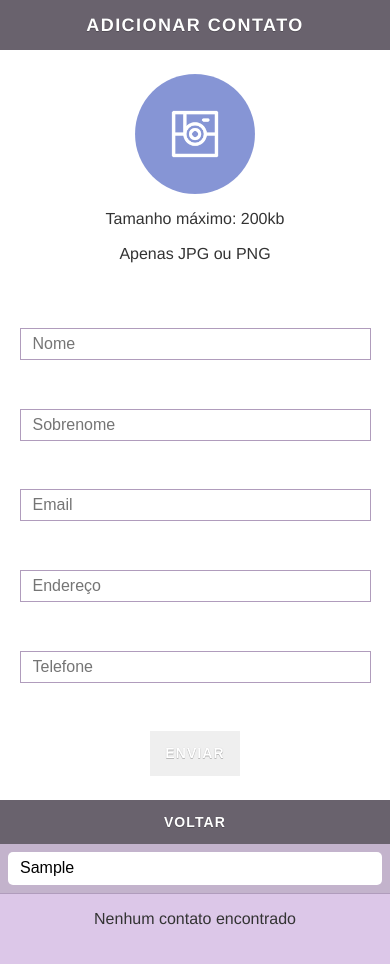
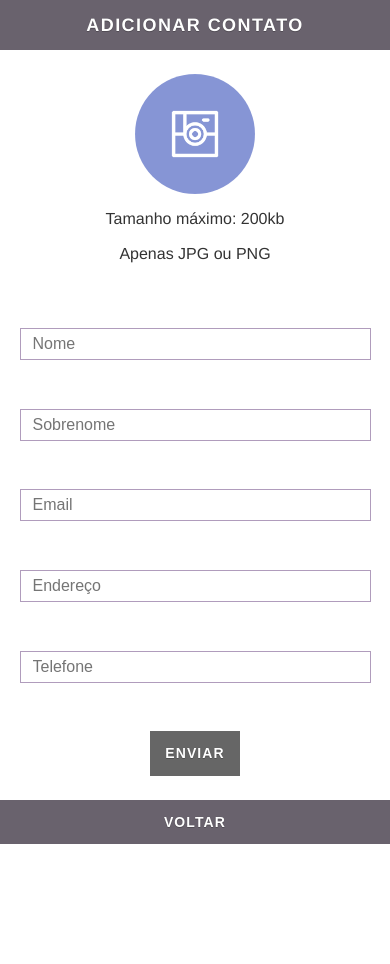
Before and after one commit to allansp9/agenda-app, a React app: page / in a window 390 px wide. Both pictures are taken after typing "Sample" into the empty fields and a click on the button "ADICIONAR CONTATO". Shown: the top 964 px of the page. After the commit the page ends 844 px from the top, so only its background shows below. Built offline with nearby package versions, Linux system fonts and the light colour scheme.

Commit message:
Corrige visibilidade do aside em mobile

```diff
--- a/src/components/App.js
+++ b/src/components/App.js
@@ -11,8 +11,8 @@ import Aside from './Aside';
 import BotaoGrande from './BotaoGrande';
 
 const App = ({ activePage, contatos, contatoVisivel }) => (
-  <div className={`wrapper ${activePage && 'is-active-mobile'} `}>
-    <div className="sidebar">
+  <div className="wrapper">
+    <div className={`sidebar ${activePage && 'show-for-desktop'}`}>
       <Busca />
       <div className="lista-contatos">
         {contatos.length < 1 && <p className="lista-contatos__msg">Nenhum contato encontrado</p>}
@@ -24,7 +24,7 @@ const App = ({ activePage, contatos, contatoVisivel }) => (
         </BotaoGrande>
       )}
     </div>
-    <Aside>
+    <Aside activePage={activePage}>
       {activePage === 'info' && <InfoContato contato={contatoVisivel} />}
       {activePage === 'add' && <AddContato />}
       {activePage === 'edit' && <EditContato contato={contatoVisivel} />}
--- a/src/components/Aside.js
+++ b/src/components/Aside.js
@@ -2,6 +2,8 @@ import React from 'react';
 import { connect } from 'react-redux';
 import setActive from '../actions/active';
 
-const Aside = ({ children, dispatch }) => <div className="aside">{children}</div>;
+const Aside = ({ children, dispatch, activePage }) => (
+  <div className={`aside ${activePage && 'is-active-mobile'} `}>{children}</div>
+);
 
 export default connect()(Aside);
--- a/src/styles/components/_aside.scss
+++ b/src/styles/components/_aside.scss
@@ -1,10 +1,12 @@
 .aside {
-  display: flex;
+  display: none;
   flex-flow: column;
   flex-basis: 100vw;
   height: 100vh;
 
   @media (min-width: $desktop-breakpoint) {
+    display: flex;
+    background-color: black;
     background: url("/images/agenda.png");
     background-position: center center;
     background-repeat: no-repeat;
--- a/src/styles/components/_botao.scss
+++ b/src/styles/components/_botao.scss
@@ -1,4 +1,5 @@
 .botao {
+  background-color: $grey;
   cursor: pointer;
   position: relative;
   padding: 14px 15px;
@@ -84,4 +85,11 @@
 .botao--editar {
   @extend .botao;
   flex: 1;
+  &:first-child {
+    border-right: $normal-border;
+    background: $dim-grey;
+  }
+  &:last-child {
+    background: lightcoral;
+  }
 }
--- a/src/styles/components/_info-contato.scss
+++ b/src/styles/components/_info-contato.scss
@@ -14,7 +14,7 @@
 }
 
 .info-contato__body {
-  background: tan;
+  background: lighten($languid-lavender, 5%);
   flex: 1.5;
   padding: 0 $l-size;
   display: flex;
@@ -24,7 +24,6 @@
 }
 
 .info-contato__footer {
-  background: skyblue;
   height: $xl-size;
   display: flex;
 }
--- a/src/styles/components/_visibility.scss
+++ b/src/styles/components/_visibility.scss
@@ -12,6 +12,7 @@
 
 .is-active-mobile {
   @media (max-width: $desktop-breakpoint - 1rem) {
-    flex-wrap: wrap-reverse;
+    display: flex;
+    order: -1;
   }
 }
```
